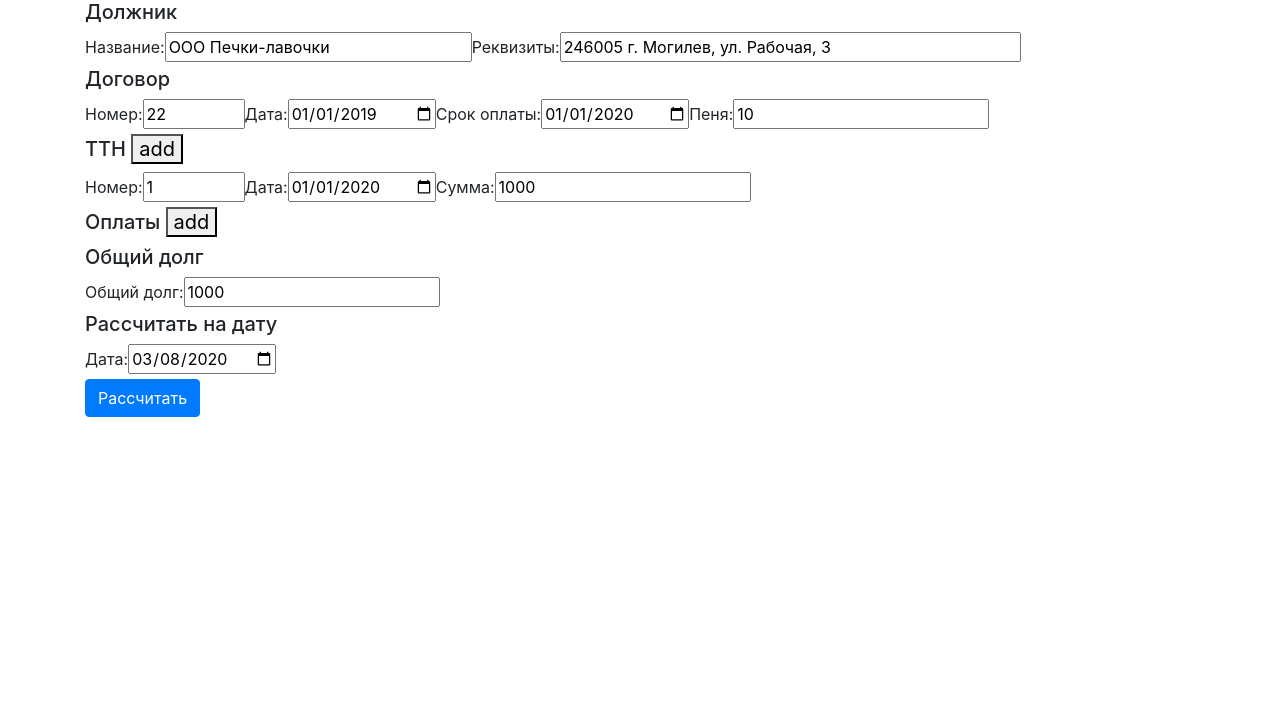
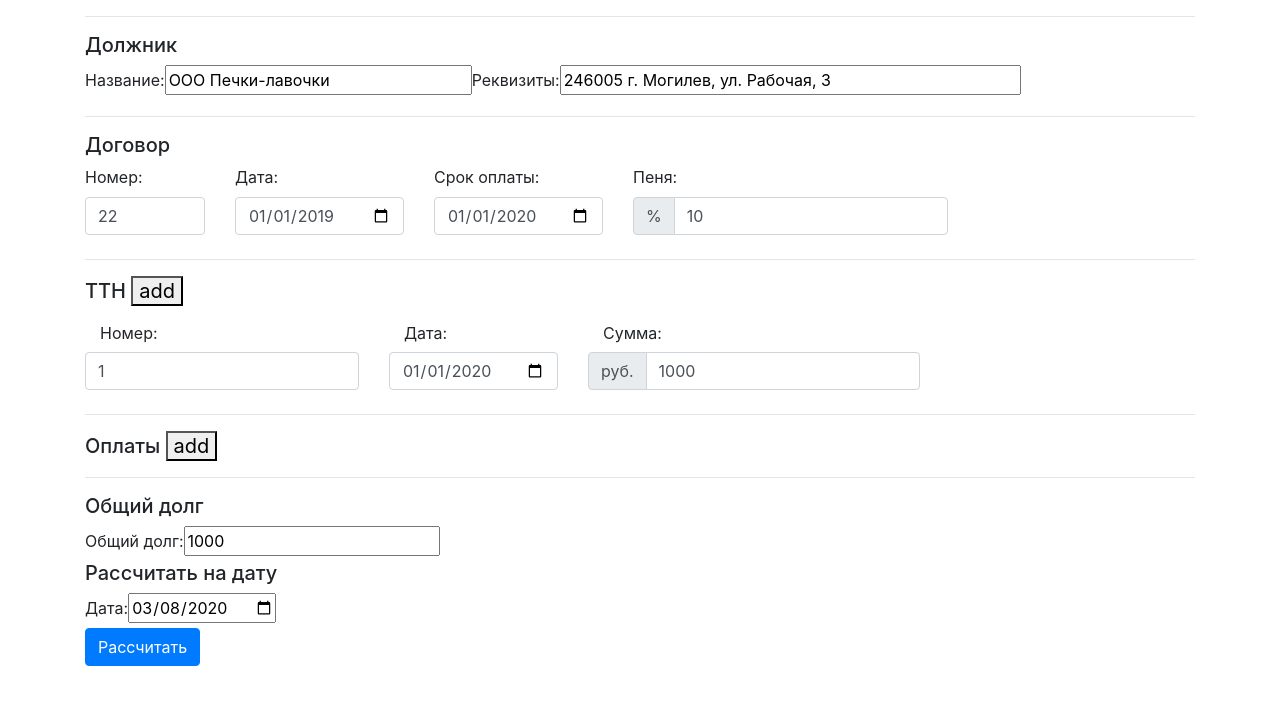
Before and after one commit to Globus007/debt-calculator-frontend, an Angular app: page / in a window 1280 px wide. Shown: the top 704 px of the page. Built offline with nearby package versions, Linux system fonts and the light colour scheme.

Commit message:
Added some styles

```diff
--- a/src/app/bill/bill.component.html
+++ b/src/app/bill/bill.component.html
@@ -1,14 +1,27 @@
-<div id="bill" class="">
+<div id="bill" class="form-group row">
 
-        <label for="bill-number">Номер: </label>
-        <input type="text" name="bill-number" size="5" [(ngModel)]="bill.number">
+        <div class="col-auto">
+                <label class="col-sm-2 col-form-label" for="bill-number">Номер: </label>
+                <input class="form-control" type="text" name="bill-number" [(ngModel)]="bill.number">
+        </div>
 
-        <label for="bill-date">Дата: </label>
-        <input type="date" name="bill-date" [ngModel]="bill.date | date:'yyyy-MM-dd'"
-                (ngModelChange)="bill.date = $event">
+        <div class="col-auto">
+                <label class="col-sm-2 col-form-label" for="bill-date">Дата: </label>
+                <input class="form-control" type="date" name="bill-date" [ngModel]="bill.date | date:'yyyy-MM-dd'"
+                        (ngModelChange)="bill.date = $event">
+        </div>
 
-        <label for="bill-amount">Сумма: </label>
-        <input type="number" name="bill-amount" size="10" [(ngModel)]="bill.amount">
+        <div class="col-auto">
+                <label class="col-sm-2 col-form-label" for="bill-amount">Сумма: </label>
+                <div class="input-group mb-2">
+                        <div class="input-group-prepend">
+                                <div class="input-group-text">руб.</div>
+                        </div>
+                        <input class="form-control" type="number" name="bill-amount" [(ngModel)]="bill.amount">
+                </div>
+        </div>
 
-        <button *ngIf="displayDeleteButton()" type="button" (click)="deleteBill()">delete</button>
+        <div class="col-auto">
+                <button *ngIf="displayDeleteButton()" type="button" (click)="deleteBill()">delete</button>
+        </div>
 </div>
--- a/src/app/calculator/calculator.component.html
+++ b/src/app/calculator/calculator.component.html
@@ -1,12 +1,15 @@
 <div id="calculator" class="container">
     <form>
-        <h5>Должник</h5>
+        <hr>
+        <h5 class="mt-3">Должник</h5>
         <app-debtor></app-debtor>
 
-        <h5>Договор</h5>
+        <hr>
+        <h5 class="mt-1">Договор</h5>
         <app-contract></app-contract>
 
-        <h5>
+        <hr>
+        <h5 class="mt-1">
             ТТН
             <button type="button" (click)="addBill()" class="">add</button>
         </h5>
@@ -14,7 +17,8 @@
             <app-bill [index]="i"></app-bill>
         </div>
 
-        <h5>
+        <hr>
+        <h5 class="mt-1">
             Оплаты
             <button type="button" (click)="addPayment()" class="">add</button>
         </h5>
@@ -22,6 +26,7 @@
             <app-payment [index]="i"></app-payment>
         </div>
 
+        <hr>
         <h5>Общий долг</h5>
         <app-balance></app-balance>
 
--- a/src/app/contract/contract.component.html
+++ b/src/app/contract/contract.component.html
@@ -1,17 +1,30 @@
-<div id="contract" class="">
+<div id="contract" class="form-group row">
 
-    <label for="contract-number">Номер: </label>
-    <input type="text" name="contract-number" size="5" [(ngModel)]="contract.number">
+    <div class="col-auto">
+        <label for="contract-number">Номер: </label>
+        <input class="form-control" type="text" name="contract-number" size="5" [(ngModel)]="contract.number">
+    </div>
 
-    <label for="contract-date">Дата: </label>
-    <input type="date" name="contract-date" [ngModel]="contract.date | date:'yyyy-MM-dd'"
-        (ngModelChange)="contract.date = $event">
+    <div class="col-auto">
+        <label for="contract-date">Дата: </label>
+        <input class="form-control" type="date" name="contract-date" [ngModel]="contract.date | date:'yyyy-MM-dd'"
+            (ngModelChange)="contract.date = $event">
+    </div>
 
-    <label for="contract-pay-date">Срок оплаты: </label>
-    <input type="date" name="contract-pay-date" [ngModel]="contract.paymentDate | date:'yyyy-MM-dd'"
-        (ngModelChange)="contract.paymentDate = $event">
+    <div class="col-auto">
+        <label for="contract-pay-date">Срок оплаты: </label>
+        <input class="form-control" type="date" name="contract-pay-date"
+            [ngModel]="contract.paymentDate | date:'yyyy-MM-dd'" (ngModelChange)="contract.paymentDate = $event">
+    </div>
 
-    <label for="contract-fine">Пеня: </label>
-    <input type="number" name="contract-fine" size="3" [(ngModel)]="contract.fine">
+    <div class="col-auto">
+        <label for="contract-fine">Пеня: </label>
+        <div class="input-group mb-2">
+            <div class="input-group-prepend">
+                <div class="input-group-text">%</div>
+            </div>
+            <input class="form-control" type="number" name="contract-fine" size="3" [(ngModel)]="contract.fine">
+        </div>
+    </div>
 
 </div>
```
